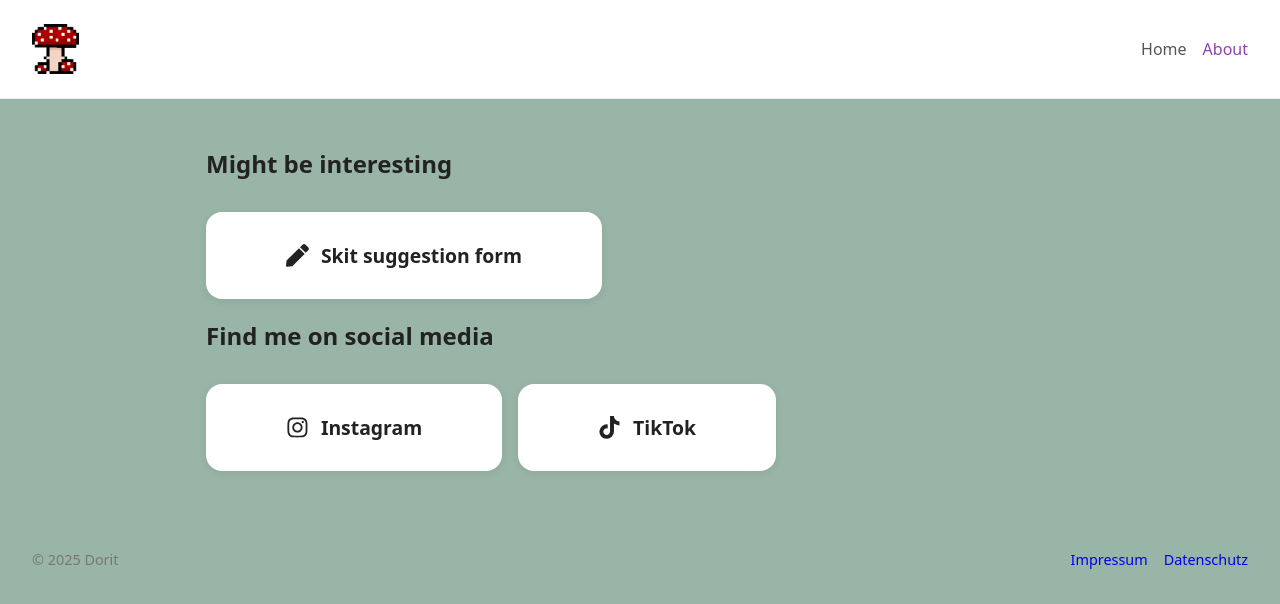
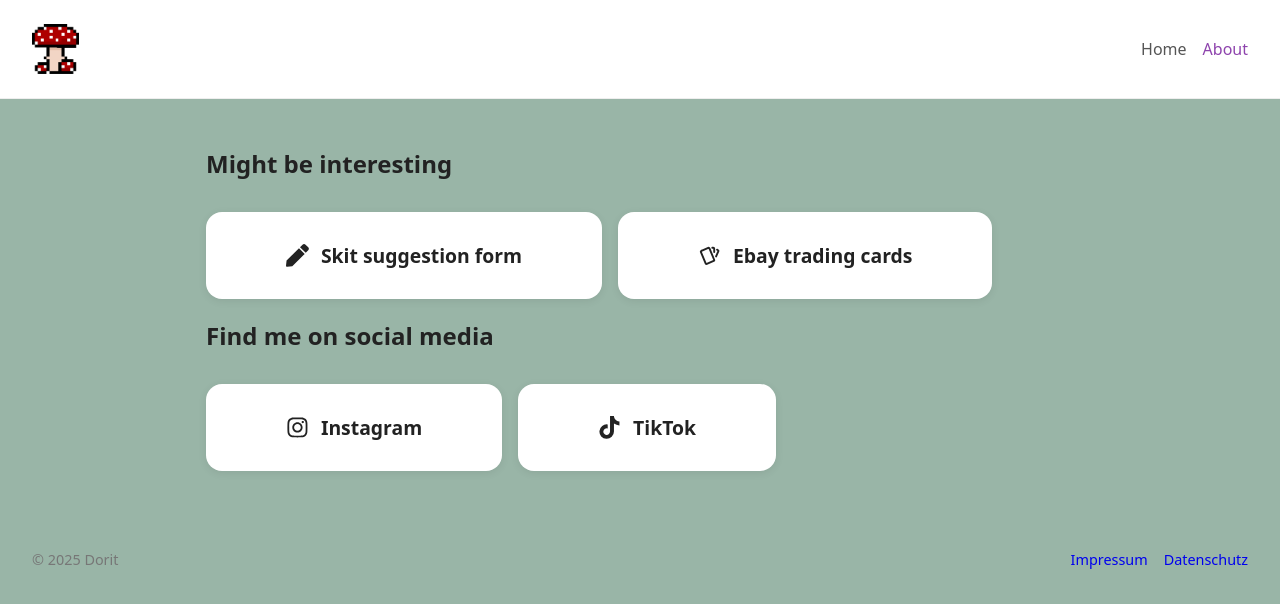
Before and after one commit to magicM00nchild/myPage, a React (Vite) app: page /about in a window 1280 px wide. Shown: the top 604 px of the page. Built offline with nearby package versions, Linux system fonts and the light colour scheme.

Commit message:
Add ebay profile

```diff
--- a/src/pages/About.tsx
+++ b/src/pages/About.tsx
@@ -1,10 +1,14 @@
 import Card from "../components/Card";
 import { FaInstagram, FaTiktok, FaPen } from "react-icons/fa";
+import { TbCards } from "react-icons/tb";
+
 
 export default function About() {
 
   const differntLinks = [
-    { title: "Skit suggestion form", url: "https://forms.gle/LgR13Va5MVaHTBka6", icon: <FaPen />}
+    { title: "Skit suggestion form", url: "https://forms.gle/LgR13Va5MVaHTBka6", icon: <FaPen />},
+    { title: "Ebay trading cards", url: "https://www.ebay.de/sch/i.html?item=127690029793&rt=nc&_trksid=p4429486.m3561.l161211&_ssn=starlight_13", icon: <TbCards />}
+
   ]
 
   const socialLinks = [
```
Also changed, not shown: package.json (+17 -17 lines), 2 other files (tests, documents, lock files or other folders).
